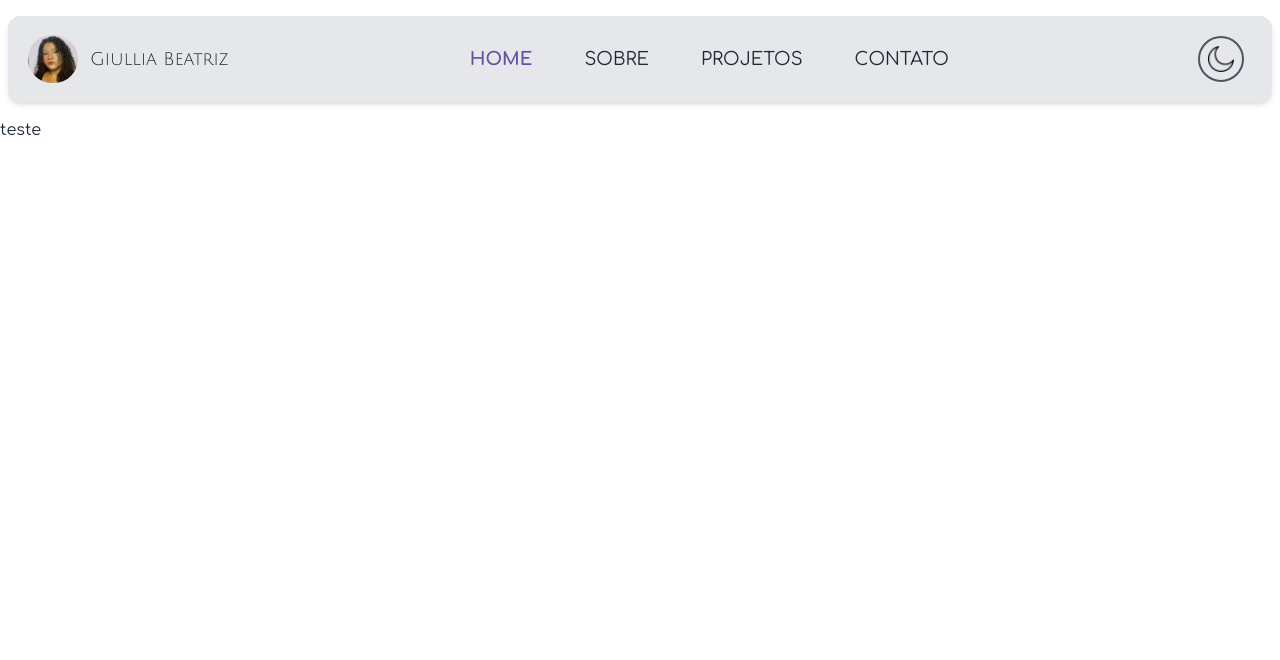
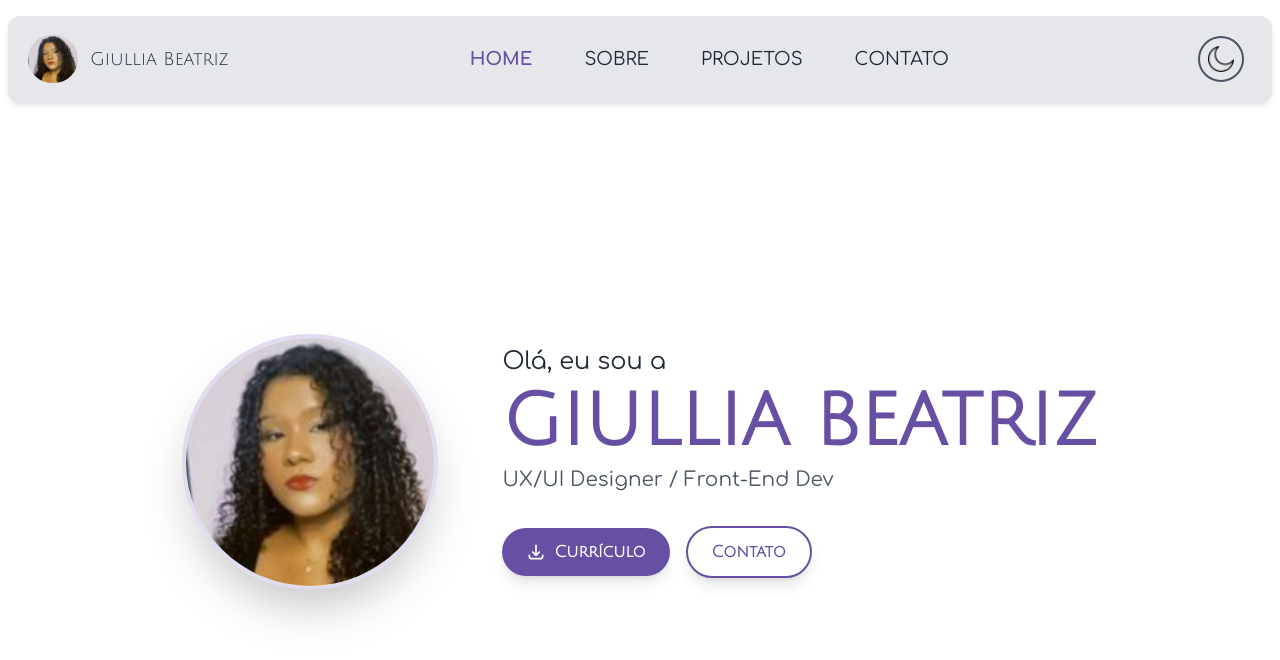
Before and after one commit to giulliabeatriz/portfolio, a React (Vite) app: page / in a window 1280 px wide. Shown: the top 660 px of the page. Built offline with nearby package versions, Linux system fonts and the light colour scheme; a web font is replaced by a local one.

Commit message:
[add/style]: estilização da página home

```diff
--- a/src/components/Pages/Home.jsx
+++ b/src/components/Pages/Home.jsx
@@ -1,11 +1,69 @@
-import React from 'react'
+// src/components/Pages/Home.jsx
 
-function Home() {
+import React from 'react';
+import { Link } from 'react-router-dom'; // Para o botão de Contato
+import profileImage from '../../assets/navbar/profile.jpg'; // Reutilizando a imagem da navbar
+
+// Um componente simples para o ícone de download.
+// Você pode usar uma biblioteca de ícones como react-icons se preferir.
+const DownloadIcon = () => (
+  <svg xmlns="http://www.w3.org/2000/svg" className="h-5 w-5" fill="none" viewBox="0 0 24 24" stroke="currentColor" strokeWidth={2}>
+    <path strokeLinecap="round" strokeLinejoin="round" d="M4 16v1a3 3 0 003 3h10a3 3 0 003-3v-1m-4-4l-4 4m0 0l-4-4m4 4V4" />
+  </svg>
+);
+
+const Home = () => {
   return (
-    <div>
-      <h1>teste</h1>
-    </div>
-  )
-}
+    <section className="flex items-center justify-center min-h-[calc(100vh-theme(spacing.28))] px-4">
+
+      <div className="flex flex-col md:flex-row items-center justify-center gap-10 md:gap-16">
+
+        <div className="flex-shrink-0">
+          <img
+            src={profileImage}
+            alt="Foto de Giullia Beatriz"
+            className="w-48 h-48 md:w-64 md:h-64 rounded-full object-cover shadow-2xl border-4 border-primary/20"
+          />
+        </div>
+
+        <div className="flex flex-col items-center md:items-start text-center md:text-left">
+
+          <p className="font-sans text-xl md:text-2xl text-secondary-dark dark:text-secondary-light">
+            Olá, eu sou a
+          </p>
+
+          <h1 className="font-heading text-5xl md:text-7xl text-primary font-bold my-2">
+            GIULLIA BEATRIZ
+          </h1>
+
+          <p className="font-sans text-lg md:text-xl text-secondary dark:text-secondary-light mb-8">
+            UX/UI Designer / Front-End Dev
+          </p>
+
+          <div className="flex items-center gap-4">
+
+            <a
+              href="public\documents\CURRICULO Ux - GIULLIA BEATRIZ RAMOS E SILVA .pdf" // Lembre-se de colocar seu CV na pasta 'public' e linkar aqui
+              download
+              className="flex items-center gap-2 px-6 py-3 rounded-full bg-primary hover:bg-primary-dark text-white font-bold text-base font-heading transition-colors shadow-lg"
+            >
+              <DownloadIcon />
+              Currículo
+            </a>
+
+            {/* Botão de Contato (estilo contorno) */}
+            <Link
+              to="/contato"
+              className="px-6 py-3 rounded-full border-2 border-primary text-primary hover:bg-primary hover:text-white font-bold text-base font-heading transition-colors shadow-lg"
+            >
+              Contato
+            </Link>
+
+          </div>
+        </div>
+      </div>
+    </section>
+  );
+};
 
 export default Home;
```
